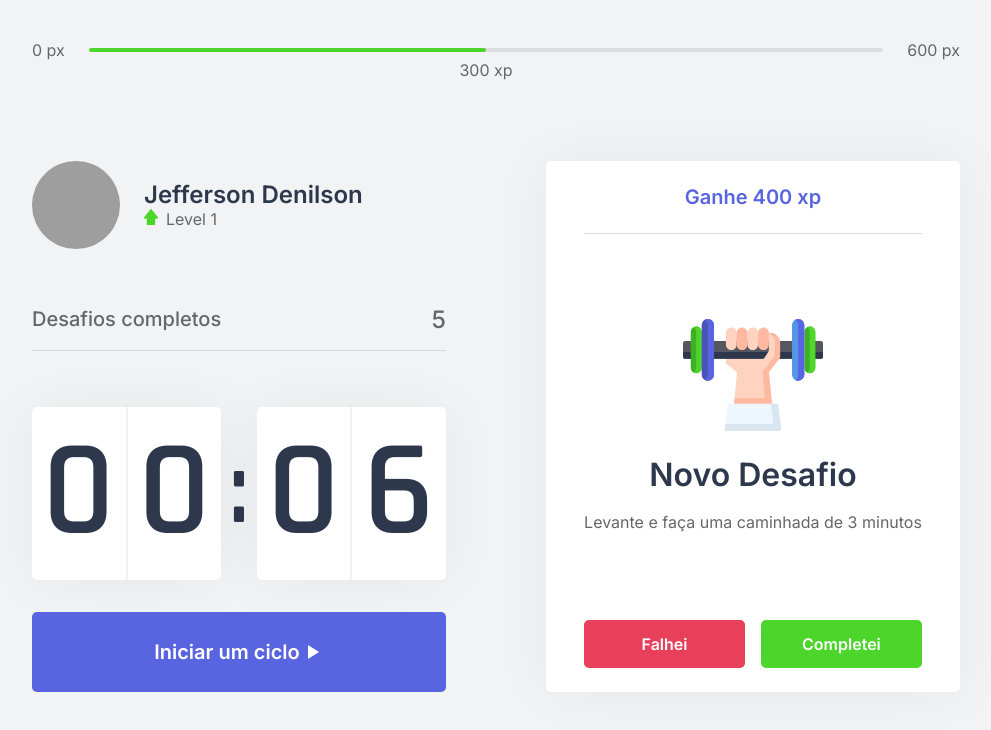
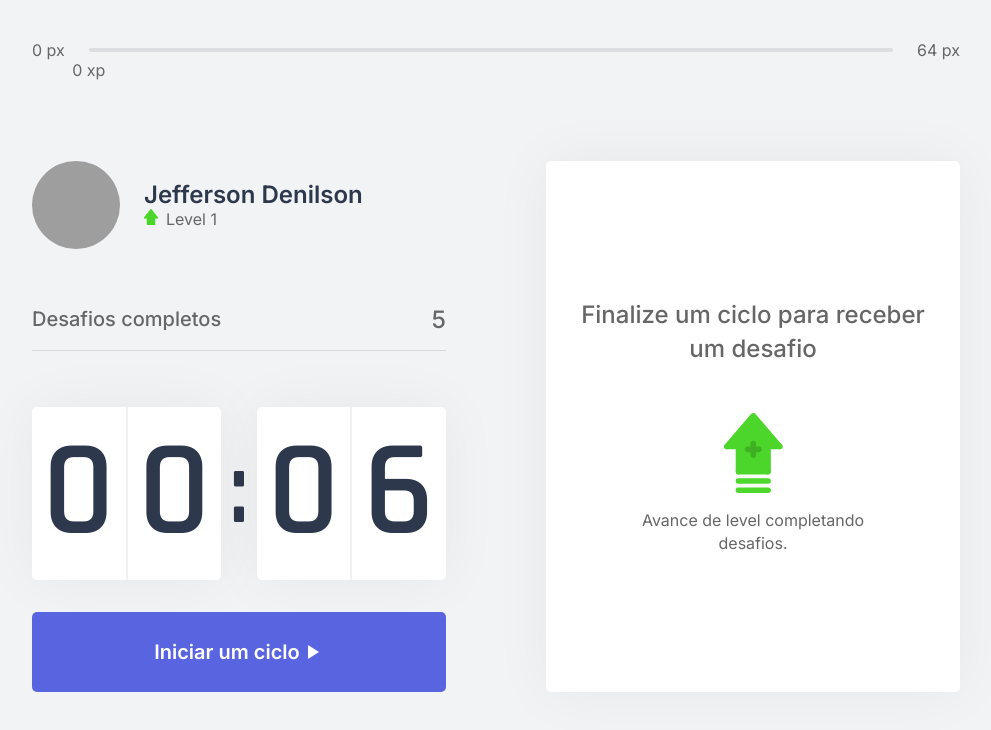
Before and after one commit to jeffersondenilson/moveit, a Next.js app: page / in a window 1280 px wide. Shown: the top 730 px of the page, without its empty margins (144-1135 px from the left). Built offline with nearby package versions, Linux system fonts and the light colour scheme; grey boxes are pictures that could not be loaded.

Commit message:
lendo contexto nos componentes

```diff
--- a/src/components/ChallengeBox.tsx
+++ b/src/components/ChallengeBox.tsx
@@ -3,27 +3,26 @@ import { ChallengesContext } from "../contexts/ChallengesContext";
 import styles from "../styles/components/ChallengeBox.module.css";
 
 export default function ChallengeBox() {
-  const contextData = useContext(ChallengesContext);
-
-  const hasActiveChallenge = true;
+  const { activeChallenge, resetChallenge } = useContext(ChallengesContext);
 
   return (
     <div className={styles.challengeBoxContainer}>
-      { hasActiveChallenge ?
+      { activeChallenge ?
         (
           <div className={styles.challengeActive}>
-            <header>Ganhe 400 xp</header>
+            <header>Ganhe {activeChallenge.amount} xp</header>
 
             <main>
-              <img src="icons/body.svg" alt="body" />
+              <img src={`icons/${activeChallenge.type}.svg`} alt="challenge icon" />
               <strong>Novo Desafio</strong>
-              <p>Levante e faça uma caminhada de 3 minutos</p>
+              <p>{activeChallenge.description}</p>
             </main>
 
             <footer>
               <button
                 type="button"
                 className={styles.challengeFailedButton}
+                onClick={resetChallenge}
               >
                 Falhei
               </button>
--- a/src/components/Countdown.tsx
+++ b/src/components/Countdown.tsx
@@ -7,7 +7,9 @@ let countdownTimeout: NodeJS.Timeout;
 export default function Countdown() {
   const { startNewChallenge } = useContext(ChallengesContext);
 
-  const [time, setTime] = useState(0.1 * 60);
+  const initialCycleTime = 0.1;
+
+  const [time, setTime] = useState(initialCycleTime * 60);
   const [isActive, setIsActive] = useState(false);
   const [hasFinished, setHasFinished] = useState(false);
 
@@ -23,15 +25,16 @@ export default function Countdown() {
   const resetCountdown = () => {
     clearTimeout(countdownTimeout);
     setIsActive(false);
-    setTime(0.1 * 60);
+    setTime(initialCycleTime * 60);
   }
 
   useEffect(() => {
-    if(isActive && time > 0) {
+    if (isActive && time > 0) {
       countdownTimeout = setTimeout(() => setTime(time - 1), 1000);
     } else if (isActive && time === 0) {
       setHasFinished(true);
       setIsActive(false);
+      startNewChallenge();
     }
   }, [isActive, time])
 
--- a/src/components/ExperienceBar.tsx
+++ b/src/components/ExperienceBar.tsx
@@ -1,17 +1,23 @@
+import { useContext } from "react";
+import { ChallengesContext } from "../contexts/ChallengesContext";
 import styles from '../styles/components/ExperienceBar.module.css';
 
 function ExperienceBar(){
+  const { currentExperience, experienceToNextLevel } = useContext(ChallengesContext);
+
+  const percentToNextLevel = Math.round(currentExperience * 100) / experienceToNextLevel;
+
 	return (
 		<header className={styles.experienceBar}>
 			<span>0 px</span>
 			<div className={styles.experience}>
-				<div className={styles.experienceFill} style={{ width: '50%' }} />
+				<div className={styles.experienceFill} style={{ width: `${percentToNextLevel}%` }} />
 
-				<span className={styles.experienceText} style={{ left: '50%' }}>
-					300 xp
+				<span className={styles.experienceText} style={{ left: `${percentToNextLevel}%` }}>
+					{ currentExperience } xp
 				</span>
 			</div>
-			<span>600 px</span>
+			<span>{ experienceToNextLevel } px</span>
 		</header>
 	);
 }
--- a/src/contexts/ChallengesContext.tsx
+++ b/src/contexts/ChallengesContext.tsx
@@ -12,8 +12,10 @@ interface ChallengesContextData {
   currentExperience: number;
   challengesCompleted: number;
   activeChallenge: Challenge;
+  experienceToNextLevel: number;
   levelUp: () => void;
   startNewChallenge: () => void;
+  resetChallenge: () => void;
 }
 
 interface ChallengesProviderProps {
@@ -28,11 +30,17 @@ export function ChallengesProvider( { children }: ChallengesProviderProps ) {
   const [challengesCompleted, setChallengesCompleted] = useState(0);
   const [activeChallenge, setActiveChallenge] = useState(null);
 
+  const experienceToNextLevel = ((level + 1) * 4) ** 2;
+
   const levelUp = () => setLevel(level + 1);
 
   const startNewChallenge = () => {
-    // const randomChallengeIndex =
+    const randomChallengeIndex = Math.floor(Math.random() * challenges.length);
+    const challenge = challenges[randomChallengeIndex];
+    setActiveChallenge(challenge);
   }
+
+  const resetChallenge = () => setActiveChallenge(null);
 
   return (
     <ChallengesContext.Provider
@@ -43,6 +51,8 @@ export function ChallengesProvider( { children }: ChallengesProviderProps ) {
         levelUp,
         startNewChallenge,
         activeChallenge,
+        resetChallenge,
+        experienceToNextLevel,
       }}
     >
       {children}
```
